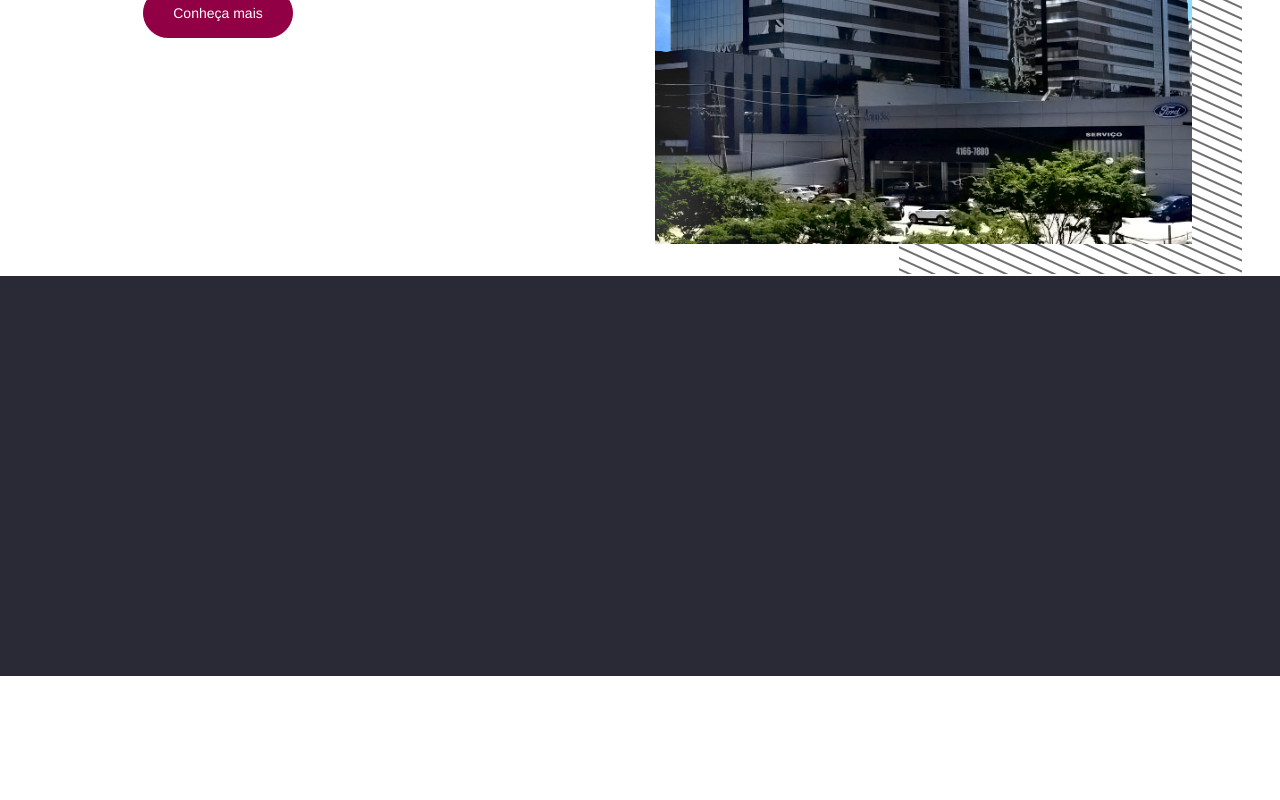
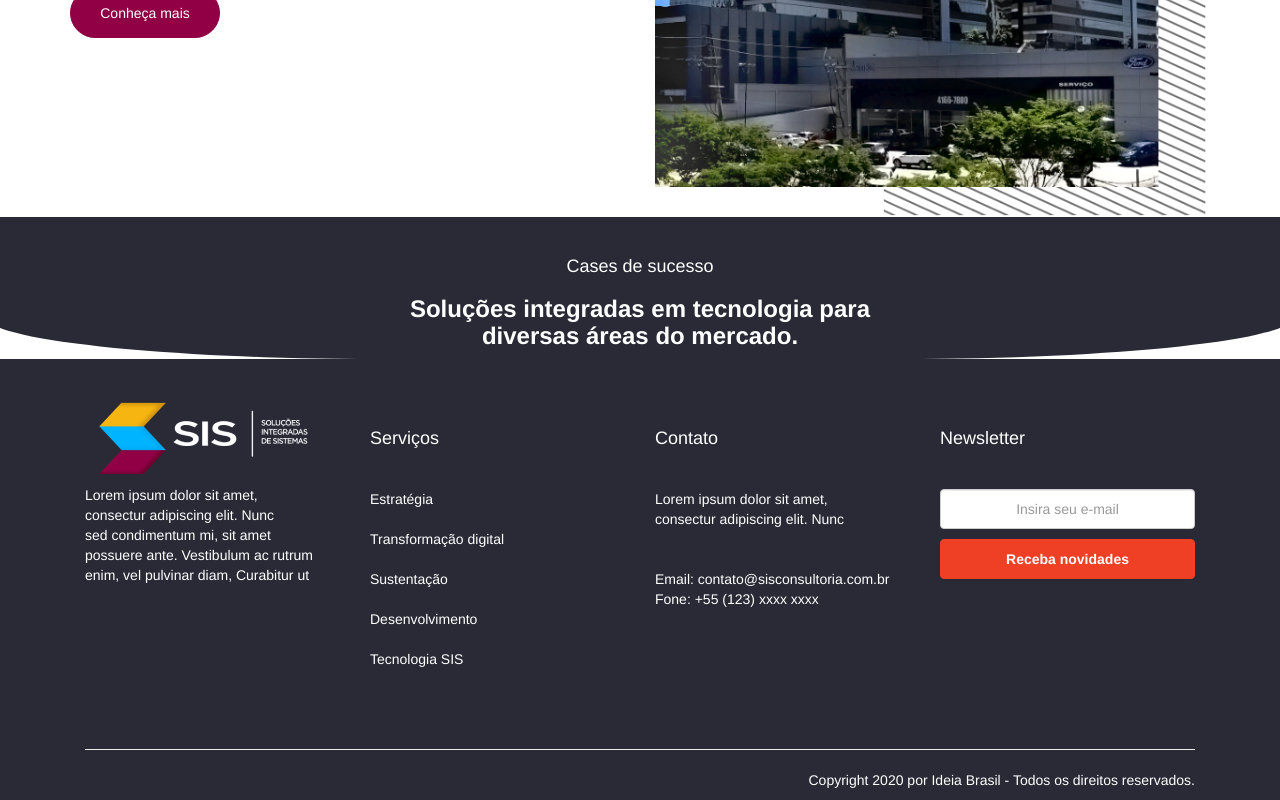
Before and after one commit to SISConsultoria/site-teste, a Vue app: page / in a window 1280 px wide. Shown: the part 1425-2225 px from the top of the page. Before the commit the page ends 2101 px from the top, so only its background shows below. Built offline with nearby package versions, Linux system fonts and the light colour scheme.

Commit message:
footer, nossos clientes

```diff
--- a/src/App.vue
+++ b/src/App.vue
@@ -8,8 +8,6 @@
         <a href="#"><img alt="" src="./assets/iconVimeo.png" class="iconSocialMediaHeader" /></a>
       </div>
     </div>
-    <div class="row mainSpaceBackgroudMenu">
-      <div class="col-md-12">
     <div id="myCarousel" class="carousel slide" data-ride="carousel">
       <ol class="carousel-indicators">
         <li data-target="#myCarousel" data-slide-to="0" class="active"></li>
@@ -20,8 +18,7 @@
         </div>
       </div>
     </div>
-      </div>
-    </div>
+    <div class="container">
       <div class="row">
         <div class="col-md-6">
         </div>
@@ -36,7 +33,7 @@
           </p>
         </div>
       </div>
-    <div class="row" style="margin-top:30px;margin-left:10%;margin-right:10%">
+      <div class="row" style="margin-top:30px;">
         <div class="col-md-6">
           <h3><strong>Nossas Soluções</strong></h3>
           <p>
@@ -90,10 +87,91 @@
           </div>
         </div>
         <div class="col-md-6">
-        <img src="./assets/torre.png" alt="Torre" />
+          <img src="./assets/torre.png" alt="Torre" class="img-responsive" />
+        </div>
+      </div>
+    </div>
+    <div class="row" style="background-color:#292A35;border-bottom-left-radius: 30%;border-bottom-right-radius: 30%">
+      <div class="container" style="margin-top:30px">
+        <h4 style="color:white;text-align:center">Cases de sucesso</h4>
+        <h3 style="color:white;text-align:center"><strong>Soluções integradas em tecnologia para<br/>diversas áreas do mercado.</strong></h3>
       </div>
     </div>
     <div class="row footerSis">
+      <div class="container">
+        <div class="col-md-3" style="margin-top: 30px">
+          <img src="./assets/logEscuro.png" alt="Logo">
+          <p style="color:white;">
+            Lorem ipsum dolor sit amet,<br/>
+            consectur adipiscing elit. Nunc<br/>
+            sed condimentum mi, sit amet<br/>
+            possuere ante. Vestibulum ac rutrum <br/>
+            enim, vel pulvinar diam, Curabitur ut
+          </p>
+        </div>
+        <div class="col-md-3" style="margin-top:60px">
+        <h4 style="color:white;margin-top:10px">Serviços</h4>
+        <div class="row">
+          <div class="col-md-12" style="margin-top:30px">
+            <p style="color:white">
+              Estratégia
+            </p>
+          </div>
+          <div class="col-md-12" style="margin-top:10px">
+            <p style="color:white">
+              Transformação digital
+            </p>
+          </div>
+          <div class="col-md-12" style="margin-top:10px">
+            <p style="color:white">
+              Sustentação
+            </p>
+          </div>
+          <div class="col-md-12" style="margin-top:10px">
+            <p style="color:white">
+              Desenvolvimento
+            </p>
+          </div>
+          <div class="col-md-12" style="margin-top:10px">
+            <p style="color:white">
+              Tecnologia SIS
+            </p>
+          </div>
+        </div>
+        </div>
+        <div class="col-md-3" style="margin-top:60px">
+          <h4 style="color:white;margin-top:10px">Contato</h4>
+          <div class="row">
+            <div class="col-md-12" style="margin-top:30px">
+              <p style="color:white">
+                Lorem ipsum dolor sit amet,<br/>
+                consectur adipiscing elit. Nunc
+              </p>
+            </div>
+            <div class="col-md-12" style="margin-top:30px">
+              <p style="color:white">
+                Email: contato@sisconsultoria.com.br<br/>
+                Fone: +55 (123) xxxx xxxx
+              </p>
+            </div>
+          </div>
+        </div>
+        <div class="col-md-3" style="margin-top:60px">
+          <h4 style="color:white;margin-top:10px">Newsletter</h4>
+          <div class="row">
+            <div class="col-md-12" style="margin-top:30px">
+              <input type="text" class="form-control" placeholder="Insira seu e-mail" style="height:40px;text-align:center" maxlength="60" />
+            </div>
+            <div class="col-md-12" style="margin-top:10px">
+              <input type="button" class="btn btn-default" value="Receba novidades" style="background-color: #EF4025;border-color:#EF4025; width:100%; height:40px;color:white;font-weight: bold" />
+            </div>
+          </div>
+        </div>
+        <div class="col-md-12" style="margin-top: 50px">
+          <hr style="color:white;width:100%" />
+          <p style="text-align:right;color:white;margin-top:2px">Copyright 2020 por Ideia Brasil - Todos os direitos reservados.</p>
+        </div>
+      </div>
     </div>
   </div>
 </template>
@@ -102,12 +180,7 @@
 
 
 export default {
-  name: 'App',
-  methods: {
-    greet: function() {
-      alert("ok");
-    }
-  }
+  name: 'App'
 }
 </script>
 
--- a/src/assets/css/mainStyles.css
+++ b/src/assets/css/mainStyles.css
@@ -27,7 +27,6 @@
 
 .footerSis {
     background-color: #292A35;
-    height: 400px;
 }
 
 #btnConhecaMais:hover {
```
Also changed, not shown: src/assets/logEscuro.png (added). Lines whose indentation alone changed are shown as unchanged.
